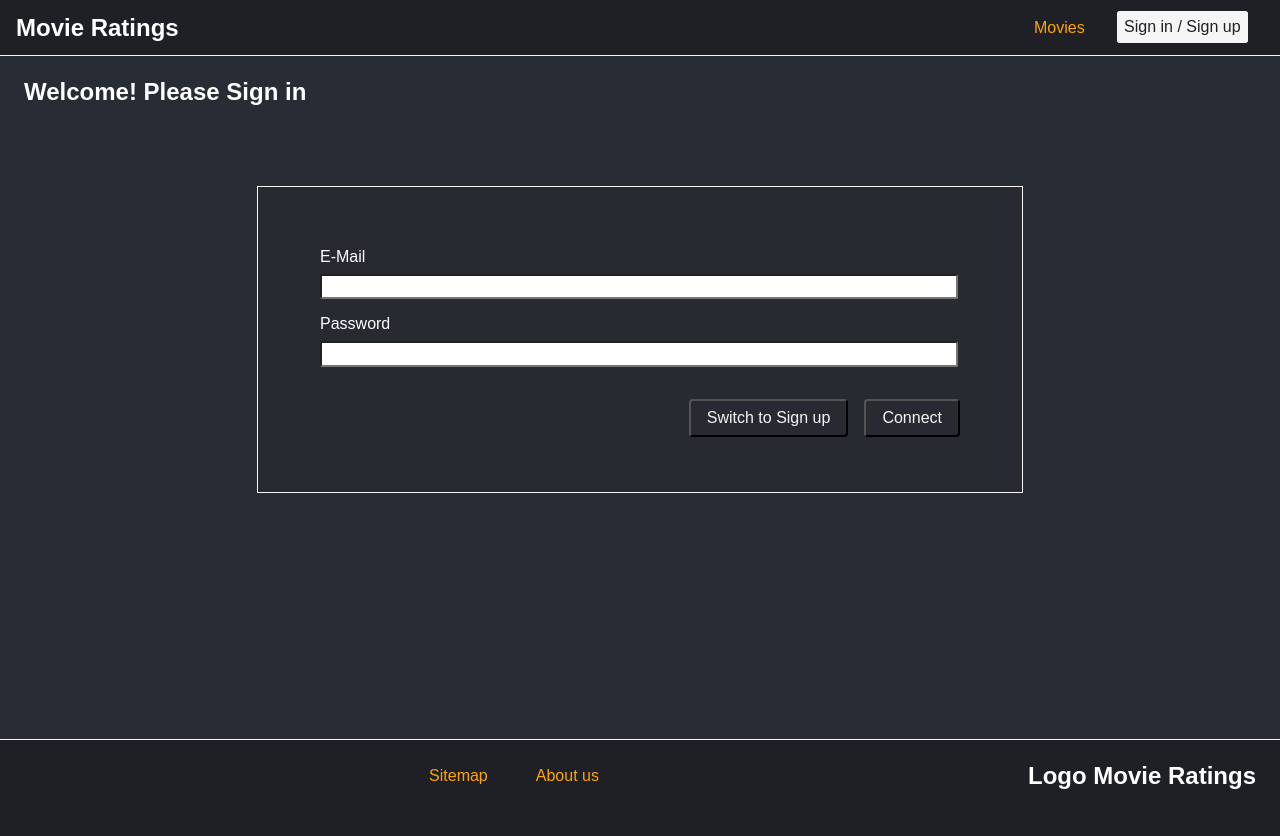
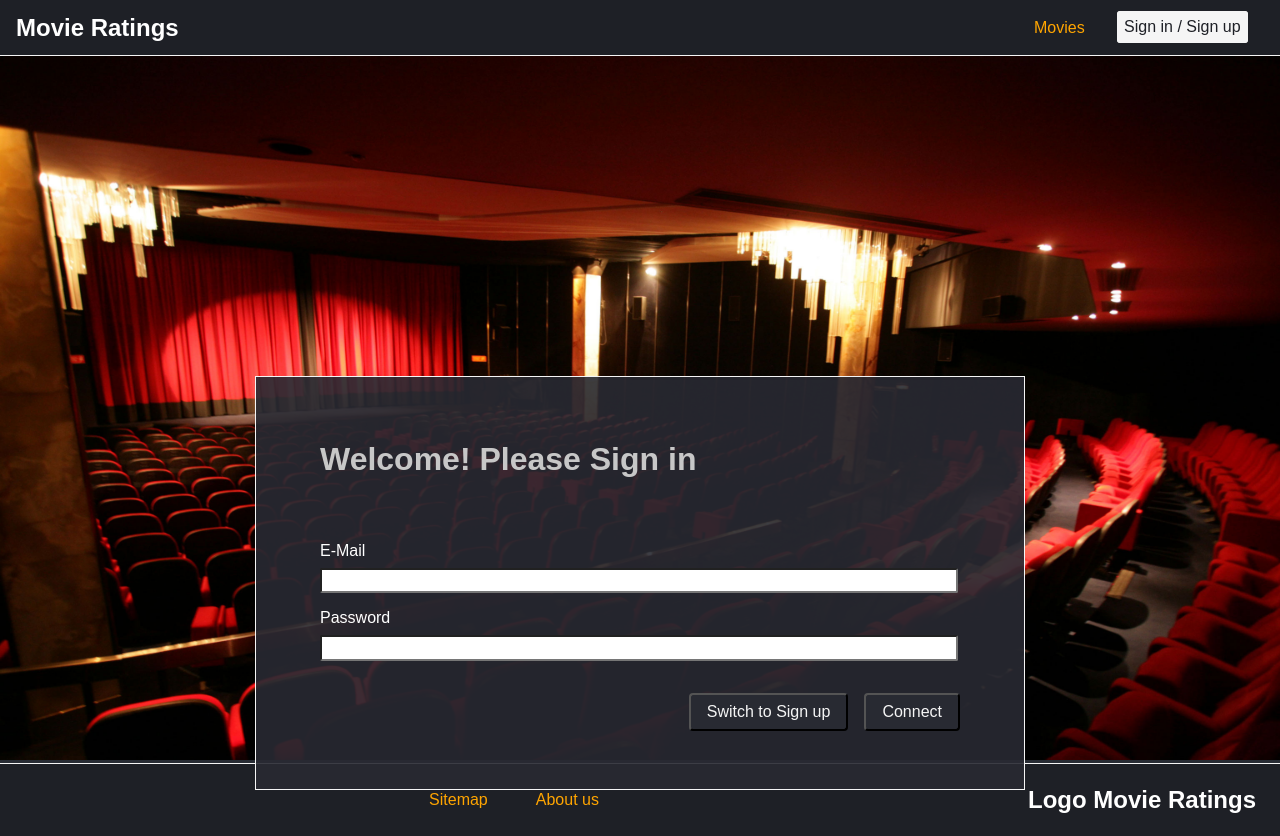
Before and after one commit to NitnekB/movies-graphql, a React (Create React App) app in the folder client/: page /auth in a window 1280 px wide. Before the commit the page ends 812 px from the top, so only its background shows below. Built offline with nearby package versions, Linux system fonts and the light colour scheme.

Commit message:
feat: enhance global ui and add awesome font

```diff
--- a/client/package.json
+++ b/client/package.json
@@ -3,6 +3,10 @@
   "version": "0.1.0",
   "private": true,
   "dependencies": {
+    "@fortawesome/fontawesome-svg-core": "^1.2.18",
+    "@fortawesome/free-regular-svg-icons": "^5.8.2",
+    "@fortawesome/free-solid-svg-icons": "^5.8.2",
+    "@fortawesome/react-fontawesome": "^0.1.4",
     "react": "^16.8.6",
     "react-dom": "^16.8.6",
     "react-router-dom": "^5.0.0",
--- a/client/src/App.css
+++ b/client/src/App.css
@@ -8,6 +8,6 @@ html {
   margin-top: 3.5rem;
   padding: 0.1rem 1.5rem;
   background-color: #282c34;
-  min-height: 85vh;
+  min-height: 88vh;
   color: white;
 }
--- a/client/src/components/Modal/Modal.css
+++ b/client/src/components/Modal/Modal.css
@@ -4,7 +4,7 @@
   border-radius: 3px;
   box-shadow: 0 2px 8px rgba(0, 0, 0, 0.26);
   position: fixed;
-  top: 20vh;
+  top: 15vh;
   left: 5%;
   color: #282a32;
 }
--- a/client/src/components/Movies/MovieList/MovieItem/MovieItem.css
+++ b/client/src/components/Movies/MovieList/MovieItem/MovieItem.css
@@ -29,3 +29,7 @@
 .movies_list-item button {
   margin-top: 0;
 }
+
+.movies_list-item button.icon {
+  padding: 0.5rem 0.7rem;
+}
--- a/client/src/components/Movies/MovieList/MovieItem/MovieItem.js
+++ b/client/src/components/Movies/MovieList/MovieItem/MovieItem.js
@@ -1,6 +1,10 @@
 import React from 'react';
 
 import './MovieItem.css';
+
+// get our fontawesome imports
+import { FontAwesomeIcon } from "@fortawesome/react-fontawesome";
+import { faThumbsUp, faThumbsDown, faVideo } from "@fortawesome/free-solid-svg-icons";
 
 const movieItem = props => (
   <li key={props.movieId} className="movies_list-item">
@@ -12,8 +16,9 @@ const movieItem = props => (
       <h4>Created by: {props.creator.pseudo}</h4>
     </div>
     <div>
-      <button className="btn">View Details</button>
-      <button className="btn">Rate!</button>
+      <button className="btn icon"><FontAwesomeIcon icon={faVideo} /></button>
+      <button className="btn icon"><FontAwesomeIcon icon={faThumbsDown} /></button>
+      <button className="btn icon"><FontAwesomeIcon icon={faThumbsUp} /></button>
     </div>
   </li>
 )
--- a/client/src/pages/Auth.css
+++ b/client/src/pages/Auth.css
@@ -1,8 +1,25 @@
 .authForm {
-  background: #282a32;
+  background:rgba(40, 42, 50, 0.9);
   width: 40rem;
   max-width: 80%;
-  margin: 5rem auto;
+  margin: 20rem auto;
   padding: 5%;
   border: 1px solid whitesmoke;
 }
+
+.authForm h2 {
+  margin: 0 0 4rem 0;
+  color: #c7c7c7;
+  font-size: 2rem;
+}
+
+.auth-main {
+  position: fixed;
+  top: 3.5rem;
+  left: 0;
+  height: 88vh;
+  width: 100%;
+  background-image: url('../assets/images/cinecinema.jpg');
+  background-repeat: no-repeat;
+  background-size: cover;
+}
--- a/client/src/pages/Auth.js
+++ b/client/src/pages/Auth.js
@@ -88,9 +88,9 @@ class AuthPage extends Component {
 
   render() {
     return (
-      <div>
-        <h2>Welcome! Please {this.state.isLogin ? 'Sign up' : 'Sign in'}</h2>
+      <div className="auth-main">
         <form className="authForm" onSubmit={this.submitHandler}>
+          <h2>Welcome! Please {this.state.isLogin ? 'Sign up' : 'Sign in'}</h2>
           {this.state.isLogin ?
             <div className="form-control">
               <label htmlFor="pseudo">Pseudo</label>
@@ -98,7 +98,6 @@ class AuthPage extends Component {
             </div> :
             ''
           }
-
           <div className="form-control">
             <label htmlFor="email">E-Mail</label>
             <input type="email" id="email" ref={this.emailEl}></input>
--- a/client/src/pages/Movies.css
+++ b/client/src/pages/Movies.css
@@ -6,6 +6,7 @@
   padding: 0.5rem;
   margin-bottom: 3rem;
   cursor: pointer;
+  box-shadow: 1px 1px 8px rgba(0, 0, 0, 0.26);
 }
 
 #create-movie:hover {
```
Also changed, not shown: client/src/assets/images/cinecinema.jpg (added), 1 other file (tests, documents, lock files or other folders).
